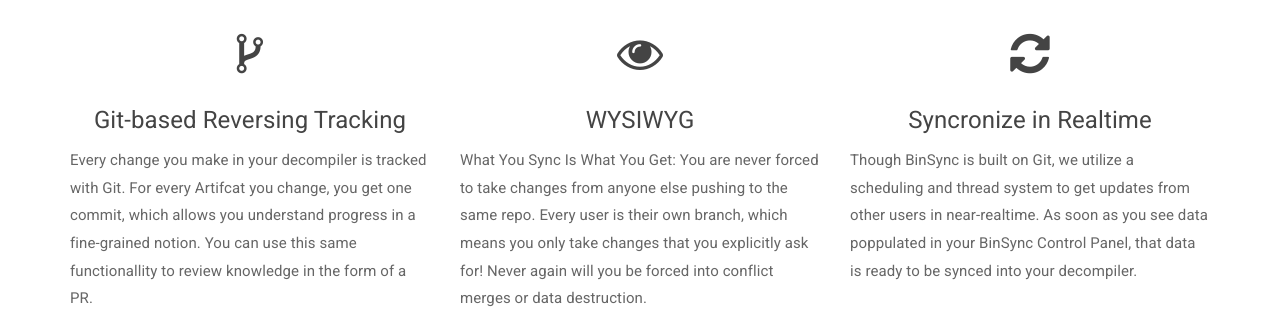
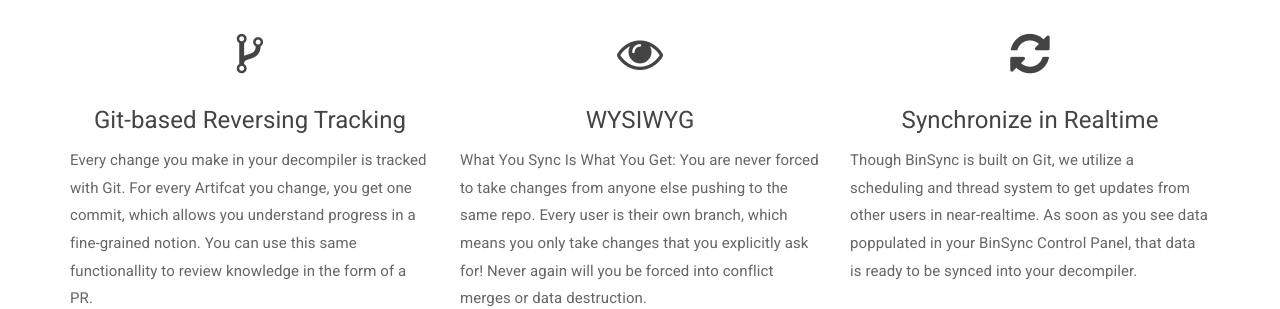
Before and after one commit to binsync/binsync.net, a Jekyll site: the page built from index.html, in a window 1280 px wide and 900 px high, scrolled down 647 px. Shown: the part 506-815 px from the top of the window. Built offline with Jekyll 4.4.1, drawn with Linux system fonts in a browser that asks for light colours.

Commit message:
spelling

```diff
--- a/index.html
+++ b/index.html
@@ -51,7 +51,7 @@
         </div>
         <div class="col-sm-4">
             <h1 class="text-center"><i class="fa fa-refresh" aria-hidden="true"></i></h1>
-            <h3 class="text-center">Syncronize in Realtime</h3>
+            <h3 class="text-center">Synchronize in Realtime</h3>
             <p>
                 Though BinSync is built on Git, we utilize a scheduling and thread system to get updates from other users in near-realtime. As soon
                 as you see data poppulated in your BinSync Control Panel, that data is ready to be synced into your decompiler.
```
